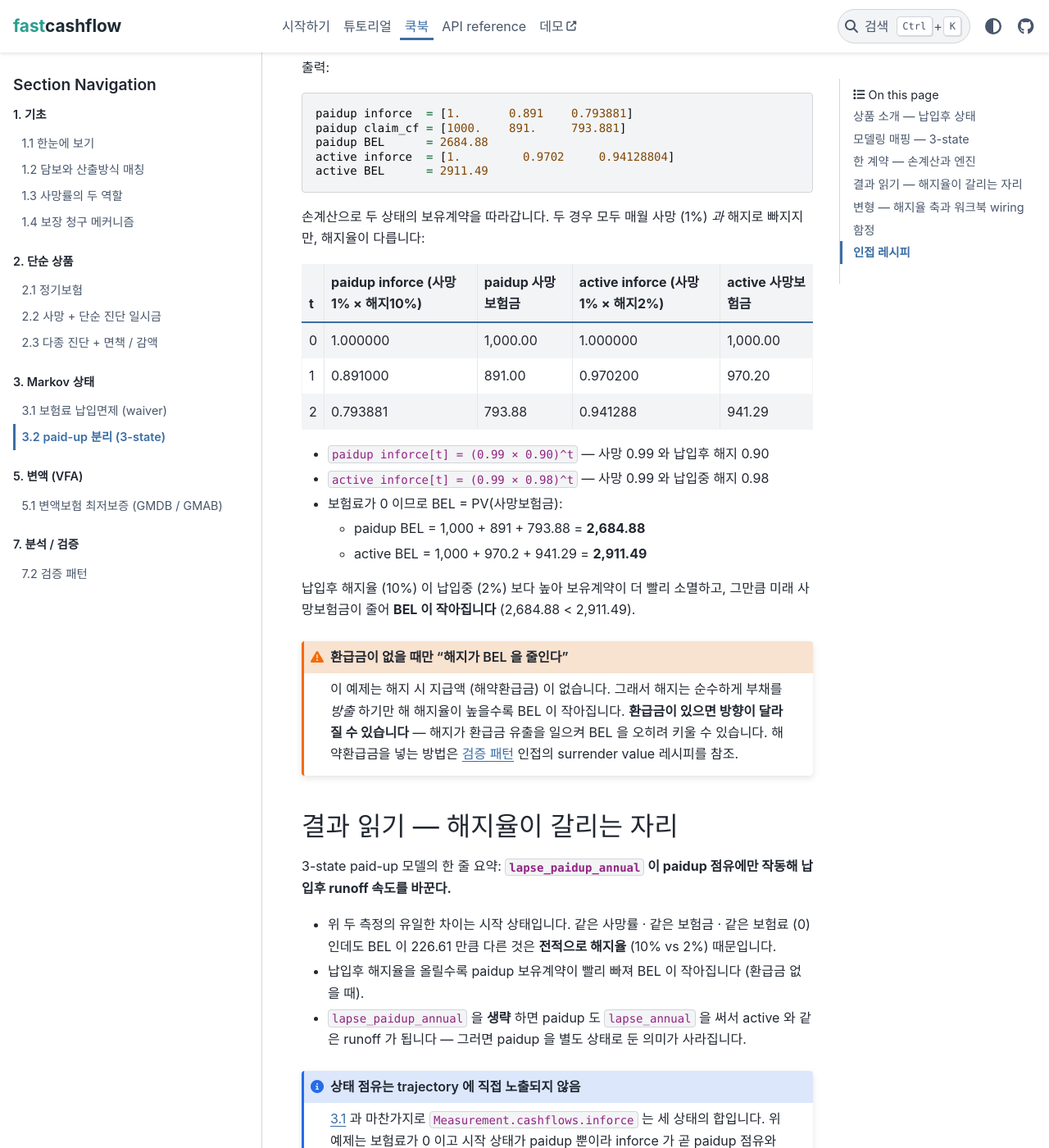
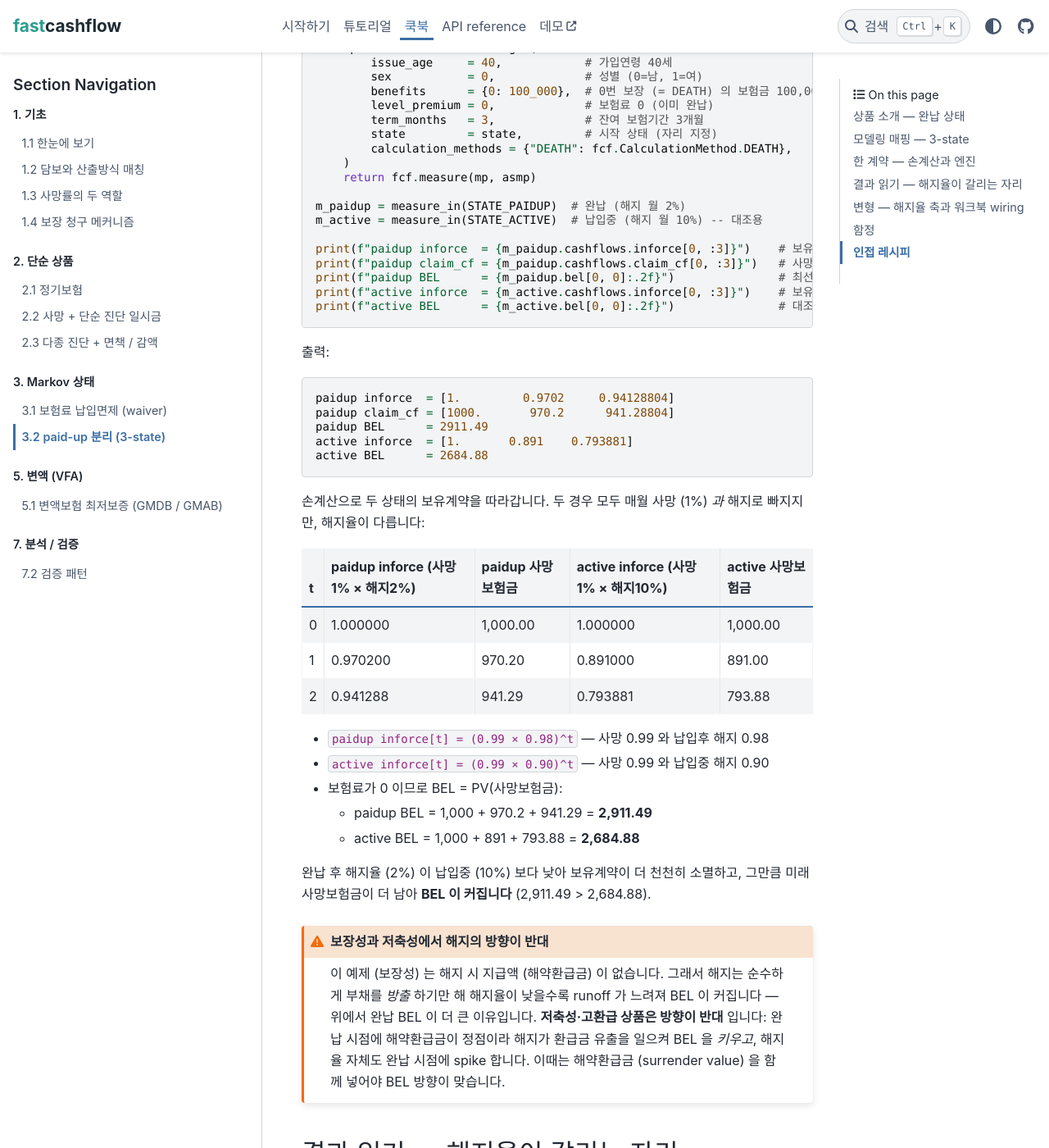
Before and after one commit to seokhoonj/fastcashflow, a Sphinx documentation site: the page built from docs/cookbook/markov/paid-up.md, in a window 1280 px wide and 1400 px high, scrolled down 2978 px. Shown: the whole window at 82% size. Built offline with Sphinx 7.4.7 and the PyData theme 0.15.4, drawn with Linux system fonts in a browser that asks for light colours; some of the changed text lies outside the part shown.

Commit message:
docs: revise cookbook 3.2 paid-up lapse direction and source the guideline
Flip the worked example to a protection product (no surrender value):
paid-up lapse 2%/mo < in-payment 10%/mo, so slower runoff leaves more
future death benefit and BEL is larger (2,911.49 > 2,684.88). Hand-calc
and engine output re-verified against the new direction.

Frame the direction as product-dependent (protection lapses down at
paid-up via self-selection; savings/high-refund spikes at the cash-out
point). Source the realistic-level discussion to the FSC IFRS 17 actuarial
assumption guideline (log-linear principle model converging to 0% near
completion, ~0.1% practical floor, 0.8% ultimate from overseas statistics).
Drop unsourced market claims and a Canada/0.8% misattribution.

````diff
--- a/docs/cookbook/markov/paid-up.md
+++ b/docs/cookbook/markov/paid-up.md
@@ -3,37 +3,52 @@
 ```{admonition} 이 챕터에서 배우는 것
 :class: tip
 
-- 납입후 (paid-up) 를 active / waiver 와 **별도 상태** 로 두는 이유 —
-  유일한 실무 동기는 *납입후 해지율 점프*
+- 완납 (paid-up) 를 active / waiver 와 **별도 상태** 로 두는 이유 —
+  유일한 실무 동기는 *납입후 해지율이 납입중과 달라지는 것*
+- 그 방향은 상품에 따라 갈린다 — **보장성** (환급금 없음) 은 완납 후
+  해지율이 *낮아지고*, **저축성·고환급** 은 완납 시점에 해약이 *spike*
 - 3-state 모델 `STATE_MODELS["WAIVER_PAIDUP"]` 의 wiring 과
   `lapse_paidup_annual` 자리
 - paidup 상태는 **전이로 들어가지 않는다** — model point 를 paidup 으로
   *자리 지정 (seating)* 하는, 즉 "이미 완납된 보유계약을 결산 시점에
   평가" 하는 시나리오
-- 환급금이 없을 때 해지율이 높을수록 BEL 이 *작아지는* 메커니즘
+- 환급금이 없을 때 해지율이 낮을수록 runoff 가 느려 BEL 이 *커지는* 메커니즘
 ```
 
 [3.1 납입면제](waiver) 의 2-state 모델은 active / waiver 만 다뤘습니다.
-이 챕터는 **납입후 (paid-up)** 를 세 번째 상태로 추가합니다 — 보험료
+이 챕터는 **완납 (paid-up)** 를 세 번째 상태로 추가합니다 — 보험료
 납입이 끝난 계약을 별도로 추적하는 자리입니다.
 
-## 상품 소개 — 납입후 상태
+## 상품 소개 — 완납 상태
 
 한국 상품은 대개 **납입기간** (예: 20년납) 이 **보험기간** (예: 종신)
 보다 짧습니다. 납입기간이 끝나면 계약은 보험료를 더 내지 않으면서 보장은
-그대로 유지하는 **납입후 (paid-up)** 상태가 됩니다.
+그대로 유지하는 **완납 (paid-up)** 상태가 됩니다.
 
-납입후를 별도 상태로 나누는 **유일한 실무 이유는 해지율의 점프** 입니다.
-한국 시장에서 보험료 납입이 끝나면 해지율이 뚜렷이 변합니다 (납입 부담이
-사라진 가입자가 계약을 다시 들여다보는 시점). 납입중과 납입후에 같은
-해지율을 쓴다면 굳이 상태를 나눌 이유가 없습니다 — 나누는 의미는 두
-상태에 **서로 다른 해지율** 을 거는 데 있습니다.
+완납을 별도 상태로 나누는 **유일한 실무 이유는 해지율이 납입중과
+달라지기 때문** 입니다. 납입중과 납입후에 같은 해지율을 쓴다면 굳이 상태를
+나눌 이유가 없습니다 — 나누는 의미는 두 상태에 **서로 다른 해지율** 을
+거는 데 있습니다.
+
+그 **방향은 상품에 따라 갈립니다**:
+
+- **보장성 (환급금 없음)** — 완납 후 해지율이 *낮아집니다*. 보험료 부담이
+  사라지고 보장이 사실상 "공짜" 로 유지되니 나갈 유인이 거의 없고, 납입을
+  끝까지 버틴 계약자라는 self-selection (완납까지 유지한 집단은 애초에 잘
+  안 나감) 효과도 같은 방향입니다.
+- **저축성·고환급** — 완납 *시점* 에 해약이 *spike* 합니다. 환급률이 정점에
+  닿아 적립된 가치를 빼서 나가는 cash-out 행동. 완납 직후 한 번 튀고 이후
+  안정되는 형태라, 평탄 상수가 아니라 경과 의존이 자연스럽습니다.
+
+이 챕터의 예제는 **보장성** (사망보험금만, 환급금 없음) 이라 완납 후
+해지율이 *낮아지는* 쪽을 씁니다. 저축성 spike 의 wiring 은 아래 **변형**
+절에서 다룹니다.
 
 엔진 관점에서 한 계약은 세 상태 중 하나에 있습니다:
 
 - **active** — 정상 납입 중. 사망 / 해지 / *납입면제 진입* 에 노출.
 - **waiver** — 납입면제 상태 ([3.1](waiver) 참조).
-- **paidup** — 납입후. 보험료를 안 내고 보장은 계속. 사망 *과* 납입후
+- **paidup** — 완납. 보험료를 안 내고 보장은 계속. 사망 *과* 납입후
   해지로 빠져나감 — 이 해지율이 active 와 다르다는 게 핵심.
 
 ```{admonition} paidup 으로는 전이가 아니라 "자리 지정" 으로 들어간다
@@ -74,17 +89,18 @@ active 에만, `lapse_paidup_annual` 은 paidup 에만 적용됩니다. 사망
 
 ## 한 계약 — 손계산과 엔진
 
-납입후 해지율의 효과를 또렷이 보려고, **완납된 보장만 있는 계약** 을
-평가합니다 (보험료 = 0, 사망보험금만 남음). 여기서는 두 번 측정합니다 —
-한 번은 납입후 해지율 (월 10%) 로, 한 번은 같은 계약을 *납입중* 해지율
-(월 2%) 로 — 둘의 유일한 차이는 해지율이라 격차가 전부 해지율에서 옵니다.
+납입후 해지율의 효과를 또렷이 보려고, **완납된 보장성 계약** 을 평가합니다
+(보험료 = 0, 사망보험금만, 환급금 없음). 여기서는 두 번 측정합니다 — 한
+번은 완납 상태의 납입후 해지율 (월 2%) 로, 한 번은 같은 계약을 *납입중*
+해지율 (월 10%) 로 — 둘의 유일한 차이는 해지율이라 격차가 전부 해지율에서
+옵니다. 보장성이라 완납 후 해지율 (2%) 이 납입중 (10%) 보다 *낮습니다*.
 
 ```{admonition} 예제 설정
 :class: note
 
 - 가입연령 40세, 보험기간 3개월, **완납된 보유계약** 으로 평가
-- 월 사망률 1%, 사망보험금 100,000, 보험료 0 (이미 완납)
-- 납입후 해지 월 10% vs 납입중 해지 월 2%
+- 월 사망률 1%, 사망보험금 100,000, 보험료 0 (이미 완납), 환급금 없음
+- 납입후 해지 월 2% vs 납입중 해지 월 10% (보장성 → 완납 후 낮아짐)
 - 월 할인율 0 (상태/해지 동학에 집중)
 ```
 
@@ -95,14 +111,14 @@ from fastcashflow import STATE_MODELS, STATE_PAIDUP, STATE_ACTIVE
 
 # 계리적 가정 -- 모든 rate 는 (sex, issue_age, duration) 시그니처
 death_fn        = lambda s, a, d: np.full(a.shape, 1 - (1 - 0.01) ** 12)  # 사망률 월 1%
-lapse_fn        = lambda s, a, d: np.full(d.shape, 1 - (1 - 0.02) ** 12)  # 납입중 해지 월 2%
-lapse_paidup_fn = lambda s, a, d: np.full(d.shape, 1 - (1 - 0.10) ** 12)  # 납입후 해지 월 10%
+lapse_fn        = lambda s, a, d: np.full(d.shape, 1 - (1 - 0.10) ** 12)  # 납입중 해지 월 10%
+lapse_paidup_fn = lambda s, a, d: np.full(d.shape, 1 - (1 - 0.02) ** 12)  # 납입후 해지 월 2%
 waiver_fn       = lambda s, a, d: np.full(a.shape, 0.0)                   # 납입면제 없음
 
 asmp = fcf.Assumptions(
     mortality_annual        = death_fn,         # 보유계약 감쇠용 사망률 (월 1%)
-    lapse_annual            = lapse_fn,          # active 해지율 (납입중 월 2%)
-    lapse_paidup_annual     = lapse_paidup_fn,   # paidup 해지율 (납입후 월 10%)
+    lapse_annual            = lapse_fn,          # active 해지율 (납입중 월 10%)
+    lapse_paidup_annual     = lapse_paidup_fn,   # paidup 해지율 (납입후 월 2%)
     waiver_incidence_annual = waiver_fn,         # active -> waiver 전이율 (없음)
     discount_annual         = 0.0,               # 연 할인율 0 (검증 단순화)
     ra_confidence           = 0.75,              # 위험조정 신뢰수준 75%
@@ -126,52 +142,54 @@ def measure_in(state):
     )
     return fcf.measure(mp, asmp)
 
-m_paidup = measure_in(STATE_PAIDUP)  # 납입후 (해지 월 10%)
-m_active = measure_in(STATE_ACTIVE)  # 납입중 (해지 월 2%) -- 대조용
+m_paidup = measure_in(STATE_PAIDUP)  # 완납 (해지 월 2%)
+m_active = measure_in(STATE_ACTIVE)  # 납입중 (해지 월 10%) -- 대조용
 
-print(f"paidup inforce  = {m_paidup.cashflows.inforce[0, :3]}")    # 보유계약 (해지 10%)
+print(f"paidup inforce  = {m_paidup.cashflows.inforce[0, :3]}")    # 보유계약 (해지 2%)
 print(f"paidup claim_cf = {m_paidup.cashflows.claim_cf[0, :3]}")   # 사망보험금
 print(f"paidup BEL      = {m_paidup.bel[0, 0]:.2f}")               # 최선추정부채
-print(f"active inforce  = {m_active.cashflows.inforce[0, :3]}")    # 보유계약 (해지 2%)
+print(f"active inforce  = {m_active.cashflows.inforce[0, :3]}")    # 보유계약 (해지 10%)
 print(f"active BEL      = {m_active.bel[0, 0]:.2f}")               # 대조용 BEL
 ```
 
 출력:
 
 ```
-paidup inforce  = [1.       0.891    0.793881]
-paidup claim_cf = [1000.    891.     793.881]
-paidup BEL      = 2684.88
-active inforce  = [1.         0.9702     0.94128804]
-active BEL      = 2911.49
+paidup inforce  = [1.         0.9702     0.94128804]
+paidup claim_cf = [1000.       970.2      941.28804]
+paidup BEL      = 2911.49
+active inforce  = [1.       0.891    0.793881]
+active BEL      = 2684.88
 ```
 
 손계산으로 두 상태의 보유계약을 따라갑니다. 두 경우 모두 매월 사망 (1%)
 *과* 해지로 빠지지만, 해지율이 다릅니다:
 
-| t | paidup inforce (사망1% × 해지10%) | paidup 사망보험금 | active inforce (사망1% × 해지2%) | active 사망보험금 |
+| t | paidup inforce (사망1% × 해지2%) | paidup 사망보험금 | active inforce (사망1% × 해지10%) | active 사망보험금 |
 |---|---|---|---|---|
 | 0 | 1.000000 | 1,000.00 | 1.000000 | 1,000.00 |
-| 1 | 0.891000 |   891.00 | 0.970200 |   970.20 |
-| 2 | 0.793881 |   793.88 | 0.941288 |   941.29 |
+| 1 | 0.970200 |   970.20 | 0.891000 |   891.00 |
+| 2 | 0.941288 |   941.29 | 0.793881 |   793.88 |
 
-- `paidup inforce[t] = (0.99 × 0.90)^t` — 사망 0.99 와 납입후 해지 0.90
-- `active inforce[t] = (0.99 × 0.98)^t` — 사망 0.99 와 납입중 해지 0.98
+- `paidup inforce[t] = (0.99 × 0.98)^t` — 사망 0.99 와 납입후 해지 0.98
+- `active inforce[t] = (0.99 × 0.90)^t` — 사망 0.99 와 납입중 해지 0.90
 - 보험료가 0 이므로 BEL = PV(사망보험금):
-  - paidup BEL = 1,000 + 891 + 793.88 = **2,684.88**
-  - active BEL = 1,000 + 970.2 + 941.29 = **2,911.49**
+  - paidup BEL = 1,000 + 970.2 + 941.29 = **2,911.49**
+  - active BEL = 1,000 + 891 + 793.88 = **2,684.88**
 
-납입후 해지율 (10%) 이 납입중 (2%) 보다 높아 보유계약이 더 빨리 소멸하고,
-그만큼 미래 사망보험금이 줄어 **BEL 이 작아집니다** (2,684.88 < 2,911.49).
+완납 후 해지율 (2%) 이 납입중 (10%) 보다 낮아 보유계약이 더 천천히
+소멸하고, 그만큼 미래 사망보험금이 더 남아 **BEL 이 커집니다**
+(2,911.49 > 2,684.88).
 
-```{admonition} 환급금이 없을 때만 "해지가 BEL 을 줄인다"
+```{admonition} 보장성과 저축성에서 해지의 방향이 반대
 :class: warning
 
-이 예제는 해지 시 지급액 (해약환급금) 이 없습니다. 그래서 해지는 순수하게
-부채를 *방출* 하기만 해 해지율이 높을수록 BEL 이 작아집니다. **환급금이
-있으면 방향이 달라질 수 있습니다** — 해지가 환급금 유출을 일으켜 BEL 을
-오히려 키울 수 있습니다. 해약환급금을 넣는 방법은
-[검증 패턴](../workflow/validation) 인접의 surrender value 레시피를 참조.
+이 예제 (보장성) 는 해지 시 지급액 (해약환급금) 이 없습니다. 그래서 해지는
+순수하게 부채를 *방출* 하기만 해 해지율이 낮을수록 runoff 가 느려져 BEL 이
+커집니다 — 위에서 완납 BEL 이 더 큰 이유입니다. **저축성·고환급 상품은
+방향이 반대** 입니다: 완납 시점에 해약환급금이 정점이라 해지가 환급금
+유출을 일으켜 BEL 을 *키우고*, 해지율 자체도 완납 시점에 spike 합니다.
+이때는 해약환급금 (surrender value) 을 함께 넣어야 BEL 방향이 맞습니다.
 ```
 
 ## 결과 읽기 — 해지율이 갈리는 자리
@@ -181,9 +199,9 @@ active BEL      = 2911.49
 
 - 위 두 측정의 유일한 차이는 시작 상태입니다. 같은 사망률 · 같은 보험금
   · 같은 보험료 (0) 인데도 BEL 이 226.61 만큼 다른 것은 **전적으로
-  해지율** (10% vs 2%) 때문입니다.
-- 납입후 해지율을 올릴수록 paidup 보유계약이 빨리 빠져 BEL 이 작아집니다
-  (환급금 없을 때).
+  해지율** (2% vs 10%) 때문입니다.
+- (보장성에서) 납입후 해지율을 낮출수록 paidup 보유계약이 천천히 빠져
+  BEL 이 커집니다 (환급금 없을 때).
 - `lapse_paidup_annual` 을 **생략** 하면 paidup 도 `lapse_annual` 을 써서
   active 와 같은 runoff 가 됩니다 — 그러면 paidup 을 별도 상태로 둔 의미가
   사라집니다.
@@ -199,11 +217,67 @@ active BEL      = 2911.49
 
 ## 변형 — 해지율 축과 워크북 wiring
 
-### 납입후 해지율을 경과에 의존시키기
+### 완납 후 해지율의 현실적 수준
 
-`lapse_paidup_annual` 도 `(sex, issue_age, duration)` 시그니처라, 실무에서는
-평탄 상수 대신 납입후 경험 해지율표를 넣습니다. 한국 실무의 납입후 해지는
-완납 직후 점프 후 안정되는 경향이 있어 `duration` 의존이 자연스럽습니다.
+본문 예제의 "월 2%" 는 손계산 대비를 또렷이 하려는 **과장값** 입니다.
+실제 장기 보장성 · 무·저해지 상품의 완납 후 해지율은 그보다 훨씬 낮습니다.
+금융위원회가 제4차 보험개혁회의에서 마련한 IFRS 17 주요 계리가정
+가이드라인 (2024년 말 결산부터 적용) 은 무·저해지보험 해지율에 다음을
+제시합니다:
+
+- **원칙모형 = 로그-선형 모형** — 납입 완료 시점에 가까워질수록 해지율이
+  **0% 로 수렴** (실무 수렴점 약 0.1%). *"저해지상품은 납입 중 해지 시
+  환급금이 없거나 적은 특성상 실제 해지율이 낮을 것으로 예상"* 한다는
+  논리입니다.
+- **종국해약률** — 경험통계가 부족하면 **해외 통계 기준 0.8%** 를 준용하며,
+  무·저해지는 표준형 상품보다 낮게 적용합니다.
+
+(출처: 금융위원회 보도자료 ["IFRS17 계리적 가정 가이드라인 마련"](https://www.fsc.go.kr/no010101/80080).)
+
+```{admonition} 장기 건강보험에서 완납 후 해지율이 특히 낮은 이유
+:class: note
+
+20년납·가입 40세·60세 완납 같은 장기 건강보험에서는, 완납 시점의 가입자가
+보험료 부담이 0 인데 연령 상승으로 암·수술·입원 발생률은 오히려 올라갑니다.
+보장을 계속 유지할 유인이 강해 해지 유인이 작습니다. 가이드라인이 무·저해지
+해지율을 표준형보다 낮게, 완납 시점에 0% 로 수렴시키는 것도 같은 방향입니다.
+보장성의 완납 후 해지율은 **방향뿐 아니라 절대 수준도 낮게** 잡는 게
+일반적입니다.
+```
+
+### 완납 이벤트를 regime 으로 쪼개기
+
+장기 건강보험의 해지 가정을 제대로 만들 때 중요한 것은 단일 "완납 후
+해지율" 한 숫자보다, **완납 이벤트 전후를 별도 regime 으로** 보는 것입니다:
+
+```{list-table}
+:header-rows: 1
+:widths: 28 72
+
+* - regime
+  - 성격
+* - 완납 직전
+  - 마지막 납입을 앞두고 끝까지 유지하려는 구간. 해지율이 이미 낮아짐
+* - 완납 시점
+  - 이벤트가 발생하는 해. 상품에 따라 spike (저축성) 또는 급락 (보장성)
+* - 완납 후 1~3년
+  - 이벤트 직후의 과도 구간. 경험이 가장 불확실
+* - 완납 후 장기
+  - 안정된 종국 수준 (보장성은 해외 통계 기준 0.8% 또는 그 이하로 수렴)
+```
+
+엔진에서는 `lapse` (납입중) 와 `lapse_paidup_annual` (완납) 의 두 자리에,
+각각 `duration` 의존 표를 넣어 이 regime 을 근사합니다. 다만 완납 시점의
+*월* 단위 spike 는 연 단위 표가 그 해 평균으로 흡수하므로, 그 정밀도가
+필요하면 별도 확장이 필요합니다.
+
+### 단기납 종신 — 반대 극단
+
+5년납·7년납 같은 단기납 종신은 완납 후 해지율이 *낮아지는* 보장성과
+정반대입니다. 짧은 납입 후 높은 환급률에 도달하는 구조라 **완납 시점에
+해약이 급증** 할 수 있습니다 (cash-out). 이런 상품은 `lapse_paidup_annual`
+에 완납 직후 duration 에서 높은 값을 넣고, **해약환급금 (surrender value)
+을 반드시 함께 모델링** 해야 BEL 방향이 맞습니다.
 
 ### 납입중 / 납입후를 segment 축으로 쪼개기
 
@@ -226,12 +300,12 @@ waiver 의 *동적 전이* 까지 필요할 때, segment 분리는 납입후가
 
 이 필드를 생략하면 paidup 이 `lapse_annual` 로 fallback 해 active 와 같은
 해지율을 씁니다. 동작은 정상이지만 paidup 을 별도 상태로 둔 효과가
-사라집니다 (cash flow 가 active 와 동일). 납입후 해지 점프를 반영하려면
-이 필드를 명시적으로 채워야 합니다.
+사라집니다 (cash flow 가 active 와 동일). 납입중과 다른 납입후 해지율을
+반영하려면 이 필드를 명시적으로 채워야 합니다.
 
 ### 함정 3 — 완납 계약에 보험료를 그대로 둠
 
-납입후 계약은 보험료를 안 냅니다. `level_premium` 을 0 으로 두지 않으면
+완납 계약은 보험료를 안 냅니다. `level_premium` 을 0 으로 두지 않으면
 이미 완납된 계약에서 보험료 수입이 잡혀 BEL 이 틀립니다. (paidup state
 자체도 `premium=False` 라 보험료가 0 으로 계산되지만, 입력에서도 0 으로
 두는 것이 의도를 드러냅니다.)
````
